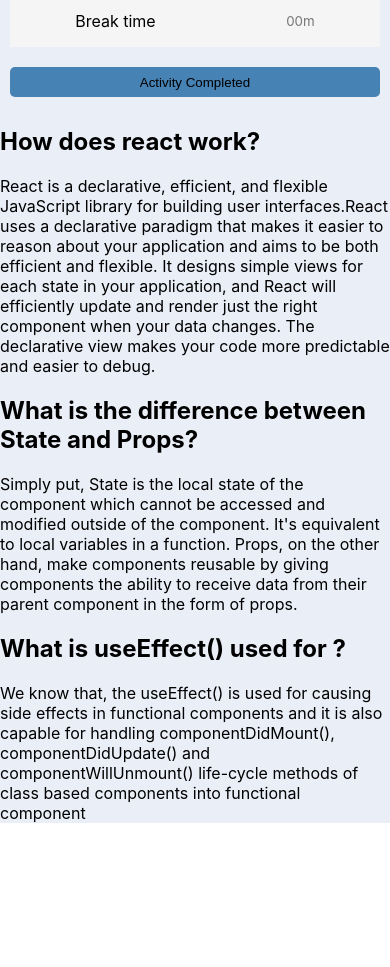
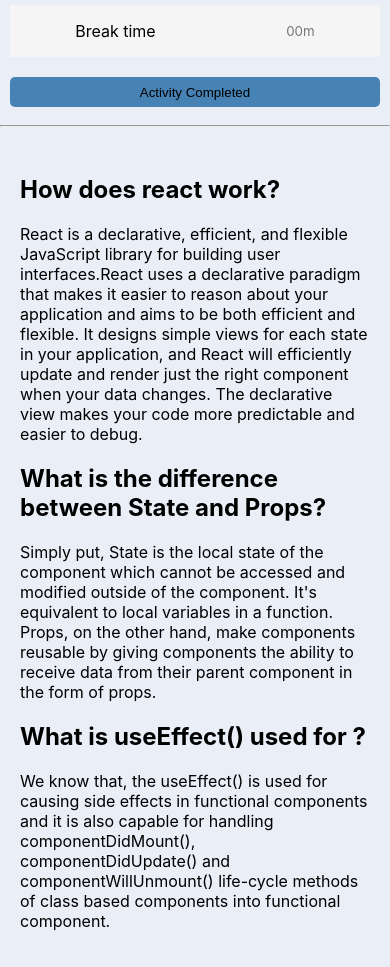
Before and after one commit to joydharsamrat/fitness-heros, a React (Create React App) app: page / in a window 390 px wide. Shown: the part 3540-4507 px from the top of the page. Before the commit the page ends 4379 px from the top, so only its background shows below. Built offline with nearby package versions, Linux system fonts and the light colour scheme.

Commit message:
third question added

```diff
--- a/src/App.js
+++ b/src/App.js
@@ -7,6 +7,7 @@
   return (
     <div className='app'>
       <Body></Body>
+      <hr />
       <Question></Question>
     </div>
   );
--- a/src/components/Body/Body.js
+++ b/src/components/Body/Body.js
@@ -40,6 +40,7 @@
             </div>
             <div className='Current-activity'>
                 <Client></Client>
+                <hr />
                 <SelectedTask exerciseTime={exerciseTime}></SelectedTask>
             </div>
         </div>
--- a/src/components/Questions/Questions.css
+++ b/src/components/Questions/Questions.css
@@ -0,0 +1,22 @@
+.questions-container {
+    padding: 20px;
+    display: grid;
+    grid-template-columns: repeat(3, 1fr);
+    gap: 20px;
+}
+
+.question {
+    border-right: 2px solid gray;
+    padding-right: 10px;
+}
+
+@media only screen and (max-width: 600px) {
+    .questions-container {
+        display: block;
+    }
+
+    .question {
+        border: none;
+        padding-right: 0;
+    }
+}
--- a/src/components/Questions/Questions.js
+++ b/src/components/Questions/Questions.js
@@ -1,9 +1,10 @@
 import React from 'react';
+import './Questions.css'
 
 const Question = () => {
     return (
-        <div>
-            <div>
+        <div className='questions-container'>
+            <div className='question'>
                 <h2>
                     How does react work?
                 </h2>
@@ -11,7 +12,7 @@
                     React is a declarative, efficient, and flexible JavaScript library for building user interfaces.React uses a declarative paradigm that makes it easier to reason about your application and aims to be both efficient and flexible. It designs simple views for each state in your application, and React will efficiently update and render just the right component when your data changes. The declarative view makes your code more predictable and easier to debug.
                 </p>
             </div>
-            <div>
+            <div className='question'>
                 <h2>
                     What is the difference between State and Props?
                 </h2>
@@ -24,7 +25,7 @@
                     What is useEffect() used for ?
                 </h2>
                 <p>
-                    We know that, the useEffect() is used for causing side effects in functional components and it is also capable for handling componentDidMount(), componentDidUpdate() and componentWillUnmount() life-cycle methods of class based components into functional component
+                    We know that, the useEffect() is used for causing side effects in functional components and it is also capable for handling componentDidMount(), componentDidUpdate() and componentWillUnmount() life-cycle methods of class based components into functional component.
                 </p>
             </div>
         </div>
```
